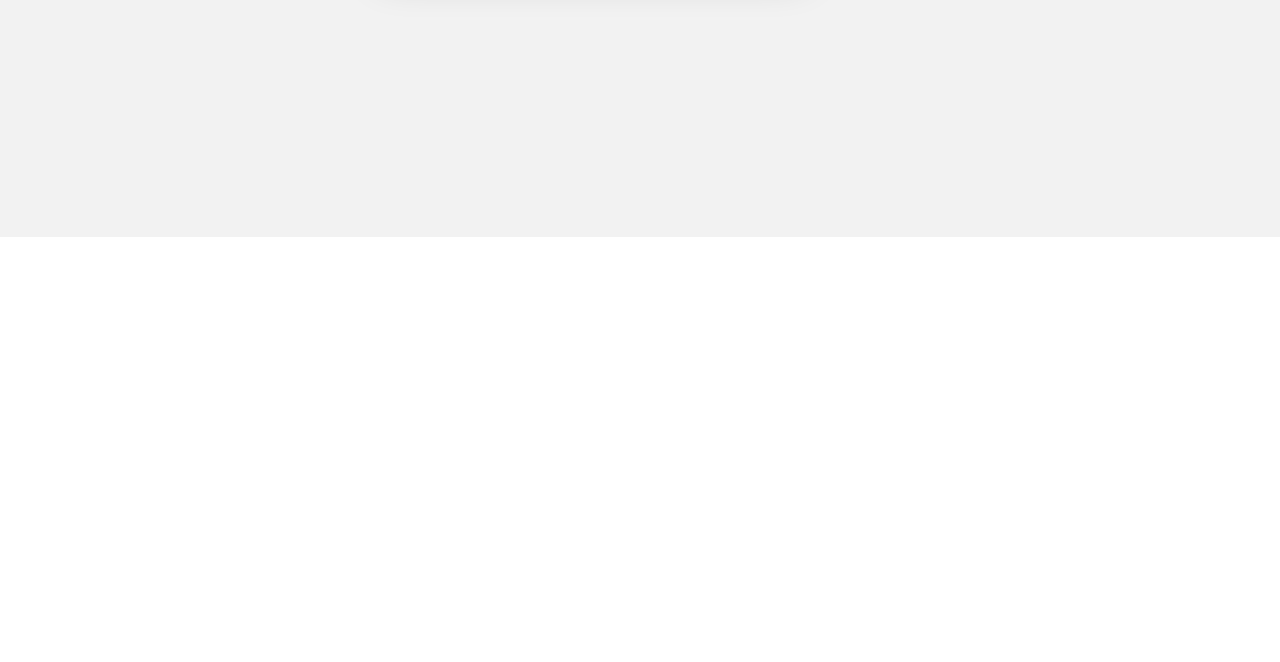
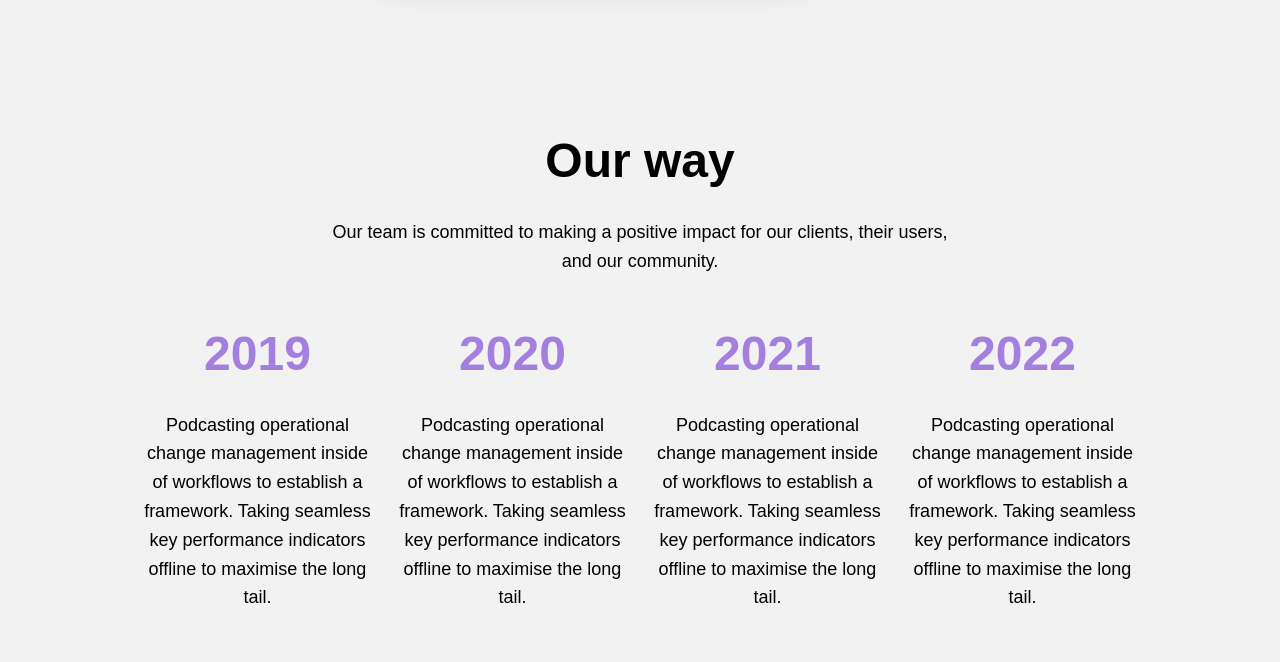
Before and after one commit to alisherkhan98/blazar-academy, a plain HTML site: page website-clone/index.html in a window 1280 px wide. Shown: the part 6197-6859 px from the top of the page. Before the commit the page ends 6434 px from the top, so only its background shows below. Drawn offline with Linux system fonts and the light colour scheme.

Commit message:
added our way section

```diff
--- a/website-clone/index.html
+++ b/website-clone/index.html
@@ -385,6 +385,53 @@
         </div>
       </div>
     </section>
+
+    <!-- our way section -->
+
+    <section class="our-way-section">
+      <div class="our-way-section-container">
+
+        <h2>Our way</h2>
+        <p>
+        Our team is committed to making a positive impact for our clients, their
+        users, and our community.
+      </p>
+      <div class="our-way_grid">
+        <div class="our-way_grid-item">
+          <h3>2019</h3>
+          <p>
+            Podcasting operational change management inside of workflows to
+            establish a framework. Taking seamless key performance indicators
+            offline to maximise the long tail.
+          </p>
+        </div>
+        <div class="our-way_grid-item">
+          <h3>2020</h3>
+          <p>
+            Podcasting operational change management inside of workflows to
+            establish a framework. Taking seamless key performance indicators
+            offline to maximise the long tail.
+          </p>
+        </div>
+        <div class="our-way_grid-item">
+          <h3>2021</h3>
+          <p>
+            Podcasting operational change management inside of workflows to
+            establish a framework. Taking seamless key performance indicators
+            offline to maximise the long tail.
+          </p>
+        </div>
+        <div class="our-way_grid-item">
+          <h3>2022</h3>
+          <p>
+            Podcasting operational change management inside of workflows to
+            establish a framework. Taking seamless key performance indicators
+            offline to maximise the long tail.
+          </p>
+        </div>
+      </div>
+    </div>
+    </section>
     <script src="./js/script.js"></script>
   </body>
 </html>
--- a/website-clone/scss/_desktop.scss
+++ b/website-clone/scss/_desktop.scss
@@ -68,6 +68,7 @@
     .about-us-section {
       .card-container {
         padding-top:70px;
+        min-height: 1080px;
         .about-us_card {
           max-width: 420px;
         }
@@ -85,5 +86,18 @@
         }
       }
     }
+
+     // our way section
+
+     .our-way-section {
+
+        .our-way_grid {
+          display: grid;
+          grid-template-columns: repeat(4,1fr);
+          .our-way_grid_item {
+
+          }
+        }
+      }
   }
 }
--- a/website-clone/scss/_tablet.scss
+++ b/website-clone/scss/_tablet.scss
@@ -45,9 +45,11 @@
     // about us section
     .about-us-section {
       .card-container {
+        min-height: 1284px;
+
         .about-us_card {
           max-width: 339px;
-          h2{
+          h2 {
             font-size: 48px;
           }
         }
@@ -57,8 +59,6 @@
           img {
             width: 380px;
             height: 510px;
-
-
           }
         }
       }
@@ -163,5 +163,18 @@
         }
       }
     }
+
+    // our way section
+
+    .our-way-section {
+      .our-way_grid {
+        display: grid;
+        grid-template-columns: repeat(2,1fr);
+        gap: 20px;
+        .our-way_grid_item {
+
+        }
+      }
+    }
   }
 }
--- a/website-clone/scss/style.scss
+++ b/website-clone/scss/style.scss
@@ -437,6 +437,7 @@ nav {
   }
 }
 
+// about us section
 .about-us-section {
   position: relative;
   background: linear-gradient(
@@ -452,7 +453,7 @@ nav {
     position: relative;
     margin: 0 auto;
     padding-top: 380px;
-    min-height: 1184px;
+    min-height: 1080px;
     .about-us_card {
       background-color: $primary-color;
       padding: 50px 30px;
@@ -501,3 +502,41 @@ nav {
     }
   }
 }
+
+.our-way-section {
+  text-align: center;
+  padding: 0 50px 0;
+  background-color: #f2f2f2;
+
+  .our-way-section-container{
+    max-width: 1000px;
+    margin: 0 auto;
+  }
+  h2 {
+    font-size: 3rem;
+    margin-bottom: 30px;
+  }
+  h3 {
+    font-size: 3rem;
+    margin-bottom: 30px;
+    color: $primary-color;
+  }
+  p {
+    margin-bottom: 20px;
+    &:first-of-type {
+        margin: 0 auto;
+      margin-bottom: 50px;
+      max-width: 645px;
+    }
+  }
+  .our-way_grid {
+    display: grid;
+    gap: 10px;
+    grid-template-columns: 100%;
+    .our-way_grid_item {
+      p {
+        font-size: 16px;
+      }
+    }
+  }
+}
```
Also changed, not shown: website-clone/css/style.css.
